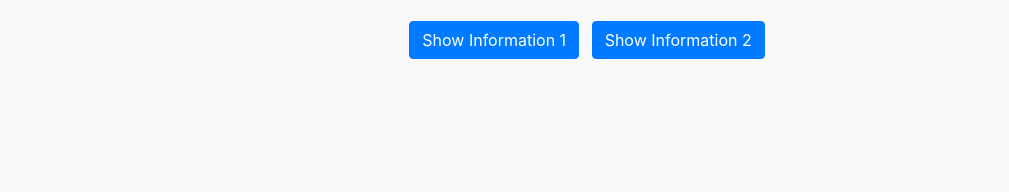
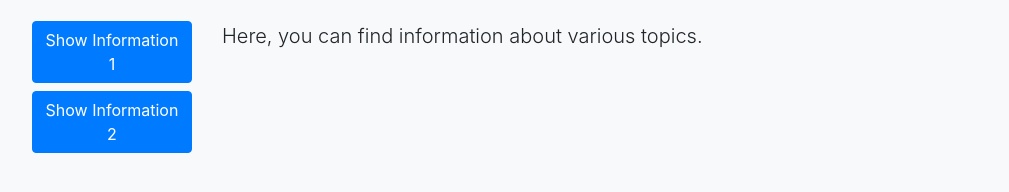
Before and after one commit to shuewn/website, a plain HTML site: page index.html in a window 1280 px wide. Shown: the part 212-404 px from the top of the page, without its empty margins (53-1062 px from the left). Drawn offline with nearby package versions, Linux system fonts and the light colour scheme.

Commit message:
Update index.html

```diff
--- a/index.html
+++ b/index.html
@@ -36,11 +36,15 @@
         </div>
       </div>
       <!-- Add buttons here -->
-      <div class="text-center mt-4">
-        <button class="btn btn-primary mr-2" onclick="changeText('Information 1', 'info-1')">Show Information 1</button>
-        <button class="btn btn-primary" onclick="changeText('Information 2', 'info-2')">Show Information 2</button>
-      </div>
-    </div>
+<div class="row mt-4">
+  <div class="col-md-2 text-center">
+    <button class="btn btn-primary mb-2" onclick="changeText('Information 1', 'info-1')">Show Information 1</button>
+    <button class="btn btn-primary" onclick="changeText('Information 2', 'info-2')">Show Information 2</button>
+  </div>
+  <div class="col-md-10">
+    <p id="info" class="lead">Here, you can find information about various topics.</p>
+  </div>
+</div>
     <!-- Add JavaScript here -->
     <script>
       function changeText(info, className) {
```
